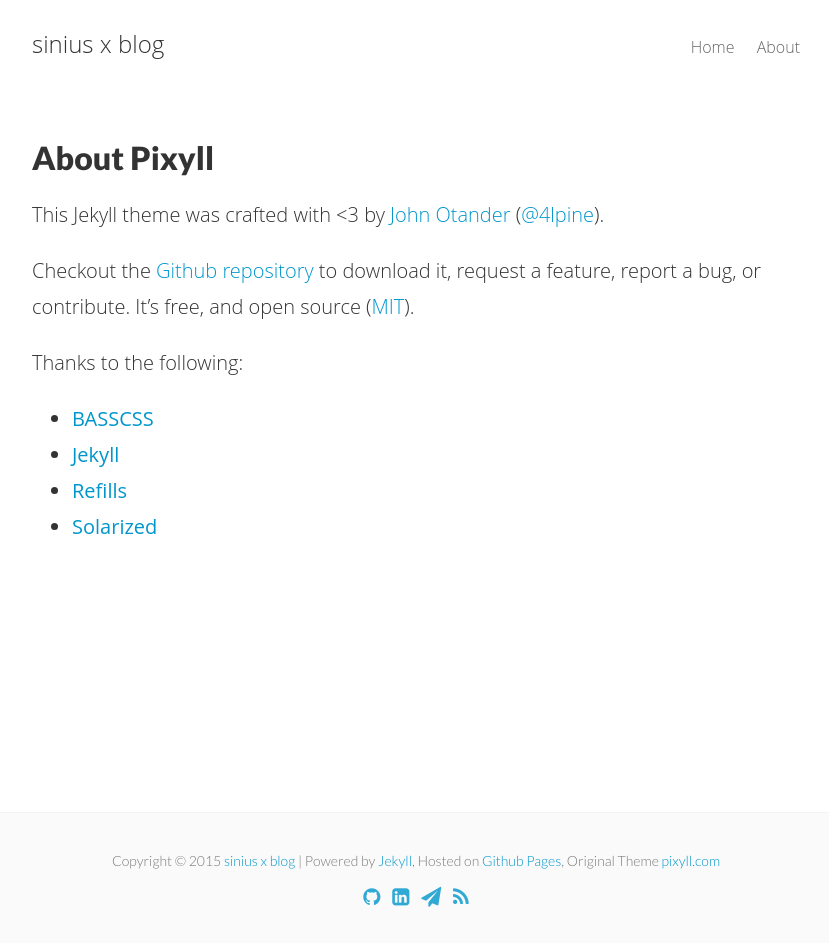
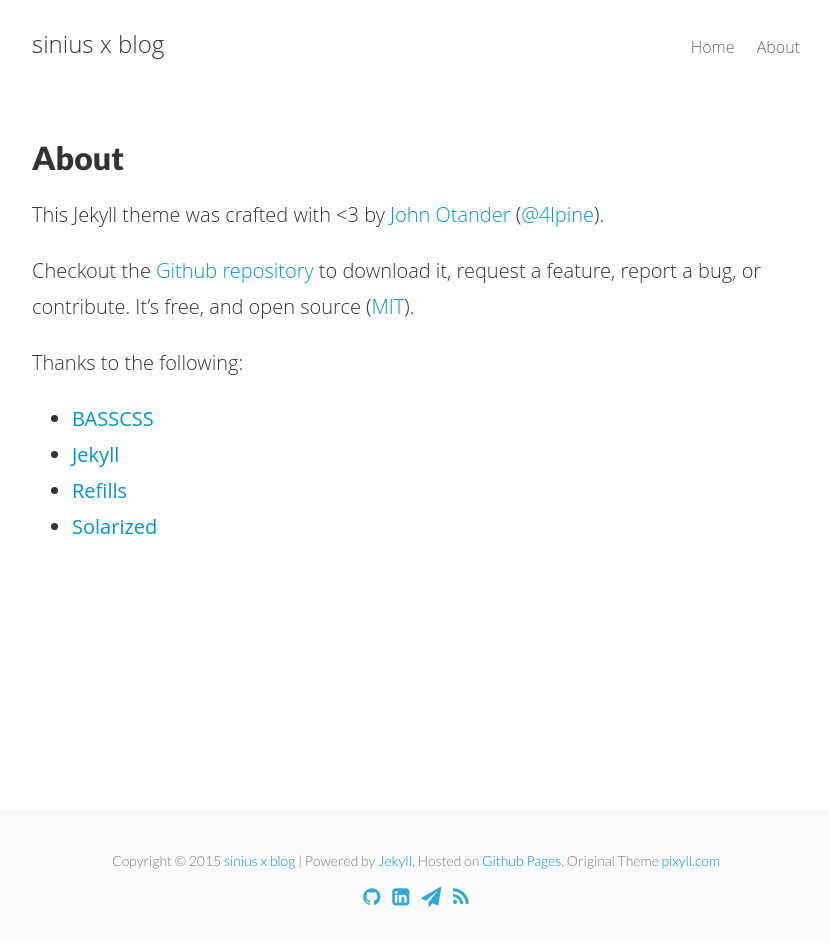
Before and after one commit to siniusxcode/siniusxcode.github.io, a Jekyll site: the page built from about.md, in a window 1280 px wide. Shown: the whole page, without its empty margins (224-1053 px from the left). Built offline with Jekyll 4.4.1, drawn with Linux system fonts in a browser that asks for light colours; nearby versions of some CDN libraries; Markdown is read by kramdown in place of the engine named in the settings.

Commit message:
modified

```diff
--- a/about.md
+++ b/about.md
@@ -1,6 +1,6 @@
 ---
 layout: page
-title: About Pixyll
+title: About
 permalink: /about/
 ---
 
```
Also changed, not shown: 404.md (+0 -1 lines).
